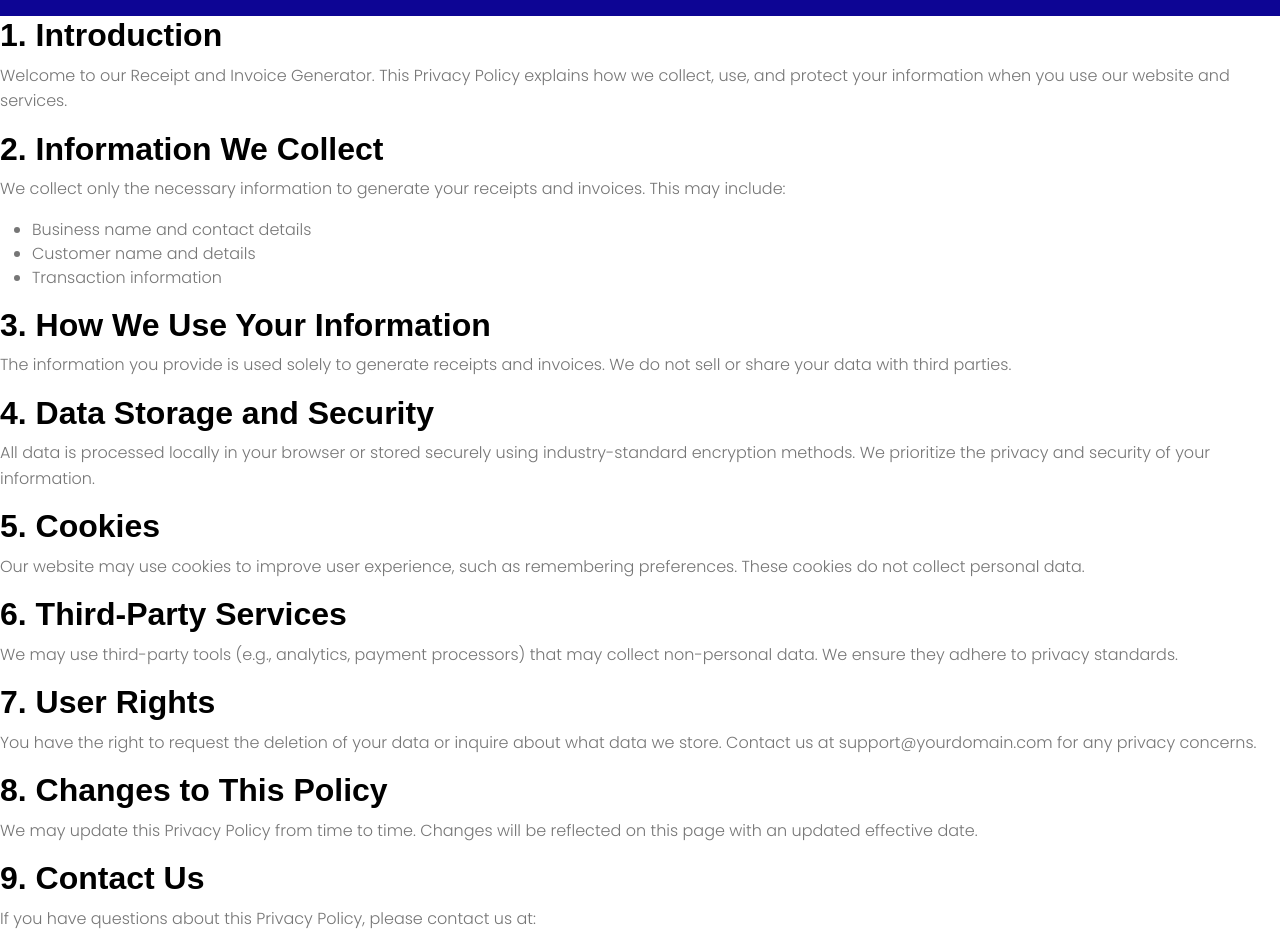
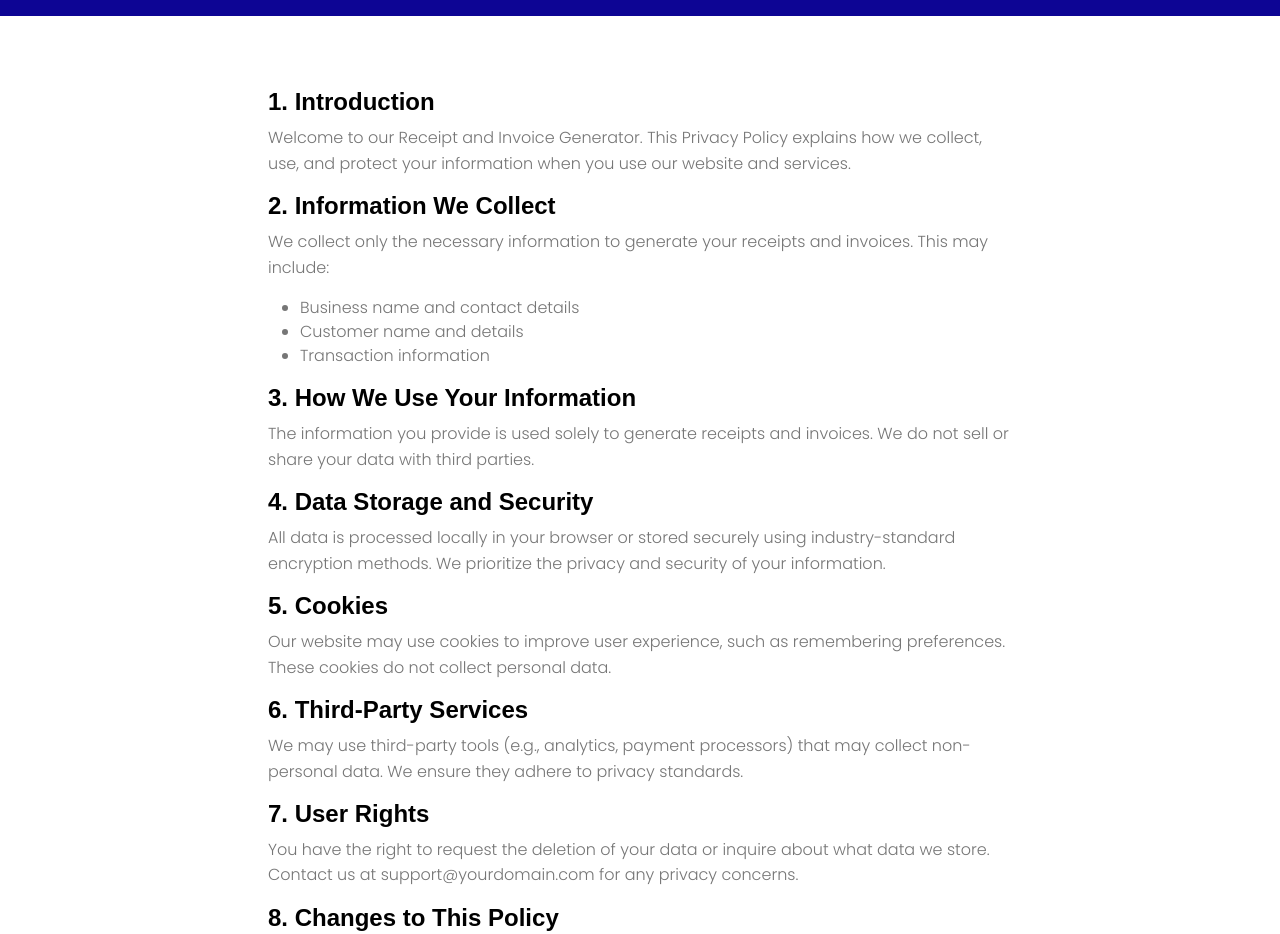
Before and after one commit to SPOTWEBDEV/ReceiptGeneratorWebsite, a React (Vite) app: page /privacy-policy in a window 1280 px wide. Shown: the part 420-1354 px from the top of the page. Built offline with nearby package versions, Linux system fonts and the light colour scheme.

Commit message:
fix the term and pprivacy page

```diff
--- a/src/pages/PrivacyPolicy.jsx
+++ b/src/pages/PrivacyPolicy.jsx
@@ -7,16 +7,17 @@ import Landing from '../layout/Landing';
 const PrivacyPolicy = () => {
   return (
     <Landing header="Privacy Policy">
-      <div className="max-w-3xl mx-auto mt-6 space-y-6 bg-white p-6 rounded-md shadow-sm">
+      <div className="container py-4 mt-5 ">
+        <div className=" col-8 mx-auto">
           <section>
-          <h2 className="text-xl font-semibold">1. Introduction</h2>
+            <h4 className="">1. Introduction</h4>
             <p>
               Welcome to our Receipt and Invoice Generator. This Privacy Policy explains how we collect, use, and protect your information when you use our website and services.
             </p>
           </section>
 
           <section>
-          <h2 className="text-xl font-semibold">2. Information We Collect</h2>
+            <h4 className="">2. Information We Collect</h4>
             <p>
               We collect only the necessary information to generate your receipts and invoices. This may include:
             </p>
@@ -28,49 +29,49 @@ const PrivacyPolicy = () => {
           </section>
 
           <section>
-          <h2 className="text-xl font-semibold">3. How We Use Your Information</h2>
+            <h4 className="">3. How We Use Your Information</h4>
             <p>
               The information you provide is used solely to generate receipts and invoices. We do not sell or share your data with third parties.
             </p>
           </section>
 
           <section>
-          <h2 className="text-xl font-semibold">4. Data Storage and Security</h2>
+            <h4 className="">4. Data Storage and Security</h4>
             <p>
               All data is processed locally in your browser or stored securely using industry-standard encryption methods. We prioritize the privacy and security of your information.
             </p>
           </section>
 
           <section>
-          <h2 className="text-xl font-semibold">5. Cookies</h2>
+            <h4 className="">5. Cookies</h4>
             <p>
               Our website may use cookies to improve user experience, such as remembering preferences. These cookies do not collect personal data.
             </p>
           </section>
 
           <section>
-          <h2 className="text-xl font-semibold">6. Third-Party Services</h2>
+            <h4 className="">6. Third-Party Services</h4>
             <p>
               We may use third-party tools (e.g., analytics, payment processors) that may collect non-personal data. We ensure they adhere to privacy standards.
             </p>
           </section>
 
           <section>
-          <h2 className="text-xl font-semibold">7. User Rights</h2>
+            <h4 className="">7. User Rights</h4>
             <p>
               You have the right to request the deletion of your data or inquire about what data we store. Contact us at support@yourdomain.com for any privacy concerns.
             </p>
           </section>
 
           <section>
-          <h2 className="text-xl font-semibold">8. Changes to This Policy</h2>
+            <h4 className="">8. Changes to This Policy</h4>
             <p>
               We may update this Privacy Policy from time to time. Changes will be reflected on this page with an updated effective date.
             </p>
           </section>
 
           <section>
-          <h2 className="text-xl font-semibold">9. Contact Us</h2>
+            <h4 className="">9. Contact Us</h4>
             <p>
               If you have questions about this Privacy Policy, please contact us at: <br />
               <strong>Email:</strong> support@yourdomain.com
@@ -81,6 +82,7 @@ const PrivacyPolicy = () => {
             Effective Date: April 13, 2025
           </footer>
         </div>
+      </div>
     </Landing>
   );
 };
--- a/src/pages/TermsOfService.jsx
+++ b/src/pages/TermsOfService.jsx
@@ -4,23 +4,24 @@ import Landing from '../layout/Landing';
 const TermsOfService = () => {
   return (
     <Landing header="Terms of Service">
-      <div className="max-w-3xl mx-auto mt-6 space-y-6 bg-white p-6 rounded-md shadow-sm text-gray-800">
+      <div className="container py-4 mt-5">
+        <div className="col-8 mx-auto">
           <section>
-          <h2 className="text-xl font-semibold">1. Acceptance of Terms</h2>
+            <h4 className="">1. Acceptance of Terms</h4>
             <p>
               By accessing or using our Receipt and Invoice Generator, you agree to be bound by these Terms of Service. If you do not agree to these terms, please do not use the service.
             </p>
           </section>
 
           <section>
-          <h2 className="text-xl font-semibold">2. Description of Service</h2>
+            <h4 className="">2. Description of Service</h4>
             <p>
               Our tool provides users with the ability to create receipts and invoices for personal or business use. We do not offer accounting or legal advice.
             </p>
           </section>
 
           <section>
-          <h2 className="text-xl font-semibold">3. User Responsibilities</h2>
+            <h4 className="">3. User Responsibilities</h4>
             <ul className="list-disc list-inside ml-4">
               <li>You agree to provide accurate and lawful information.</li>
               <li>You are responsible for maintaining the confidentiality of your generated documents.</li>
@@ -29,35 +30,35 @@ const TermsOfService = () => {
           </section>
 
           <section>
-          <h2 className="text-xl font-semibold">4. Intellectual Property</h2>
+            <h4 className="">4. Intellectual Property</h4>
             <p>
               All content, branding, and tools provided by this website are the property of the company. Unauthorized use, reproduction, or distribution is prohibited.
             </p>
           </section>
 
           <section>
-          <h2 className="text-xl font-semibold">5. Limitation of Liability</h2>
+            <h4 className="">5. Limitation of Liability</h4>
             <p>
               We are not liable for any damages or losses resulting from the use or inability to use our service. All documents generated are provided "as-is" without warranties of any kind.
             </p>
           </section>
 
           <section>
-          <h2 className="text-xl font-semibold">6. Modifications to Terms</h2>
+            <h4 className="">6. Modifications to Terms</h4>
             <p>
               We reserve the right to modify these terms at any time. Continued use of the service constitutes acceptance of the updated terms.
             </p>
           </section>
 
           <section>
-          <h2 className="text-xl font-semibold">7. Termination</h2>
+            <h4 className="">7. Termination</h4>
             <p>
               We may suspend or terminate your access to the service if you violate these terms or engage in misuse of the platform.
             </p>
           </section>
 
           <section>
-          <h2 className="text-xl font-semibold">8. Contact Us</h2>
+            <h4 className="">8. Contact Us</h4>
             <p>
               For questions about these Terms of Service, please contact us at:<br />
               <strong>Email:</strong> support@yourdomain.com
@@ -68,6 +69,7 @@ const TermsOfService = () => {
             Effective Date: April 13, 2025
           </footer>
         </div>
+      </div>
     </Landing>
   );
 };
```
Lines whose indentation alone changed are shown as unchanged.
